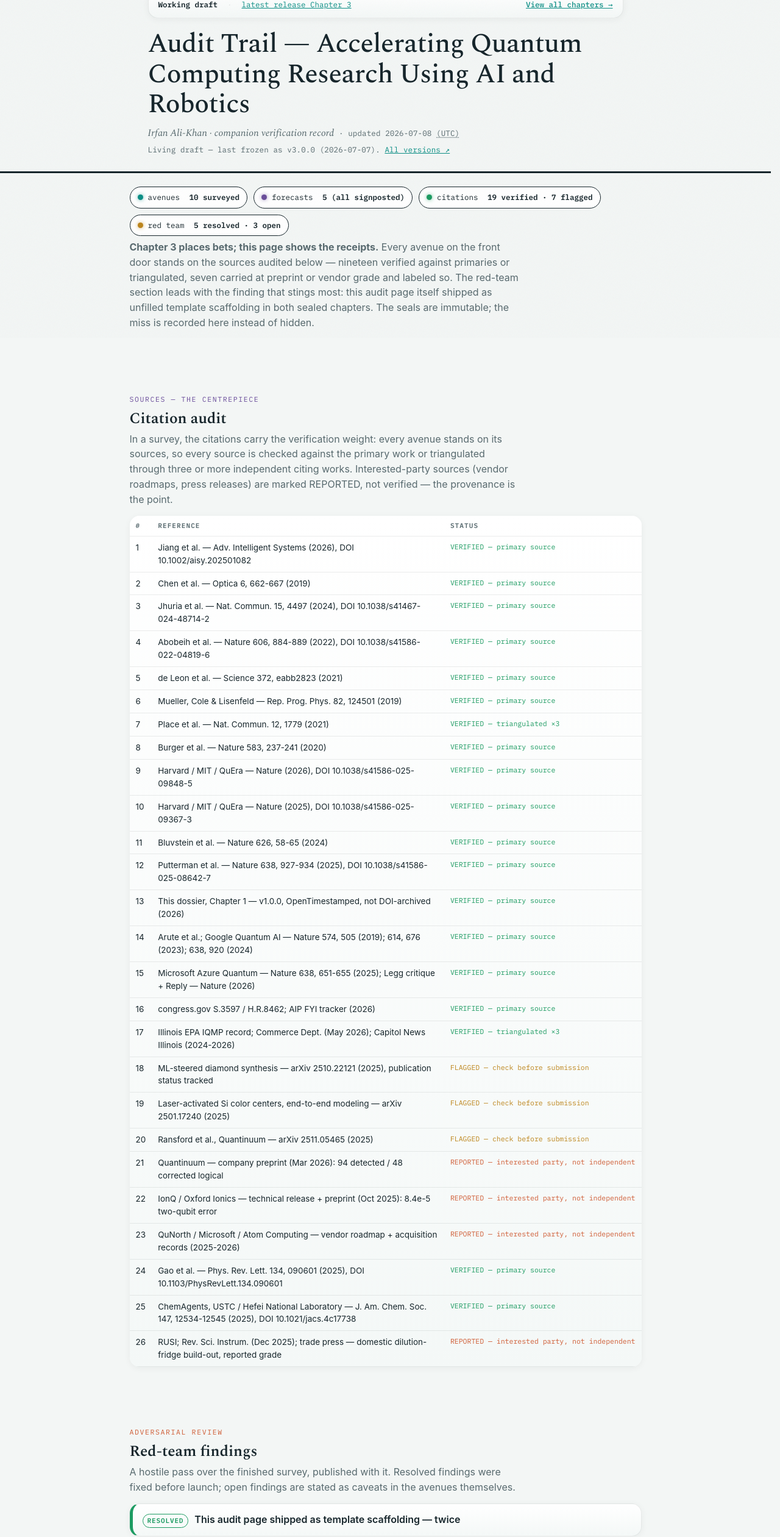
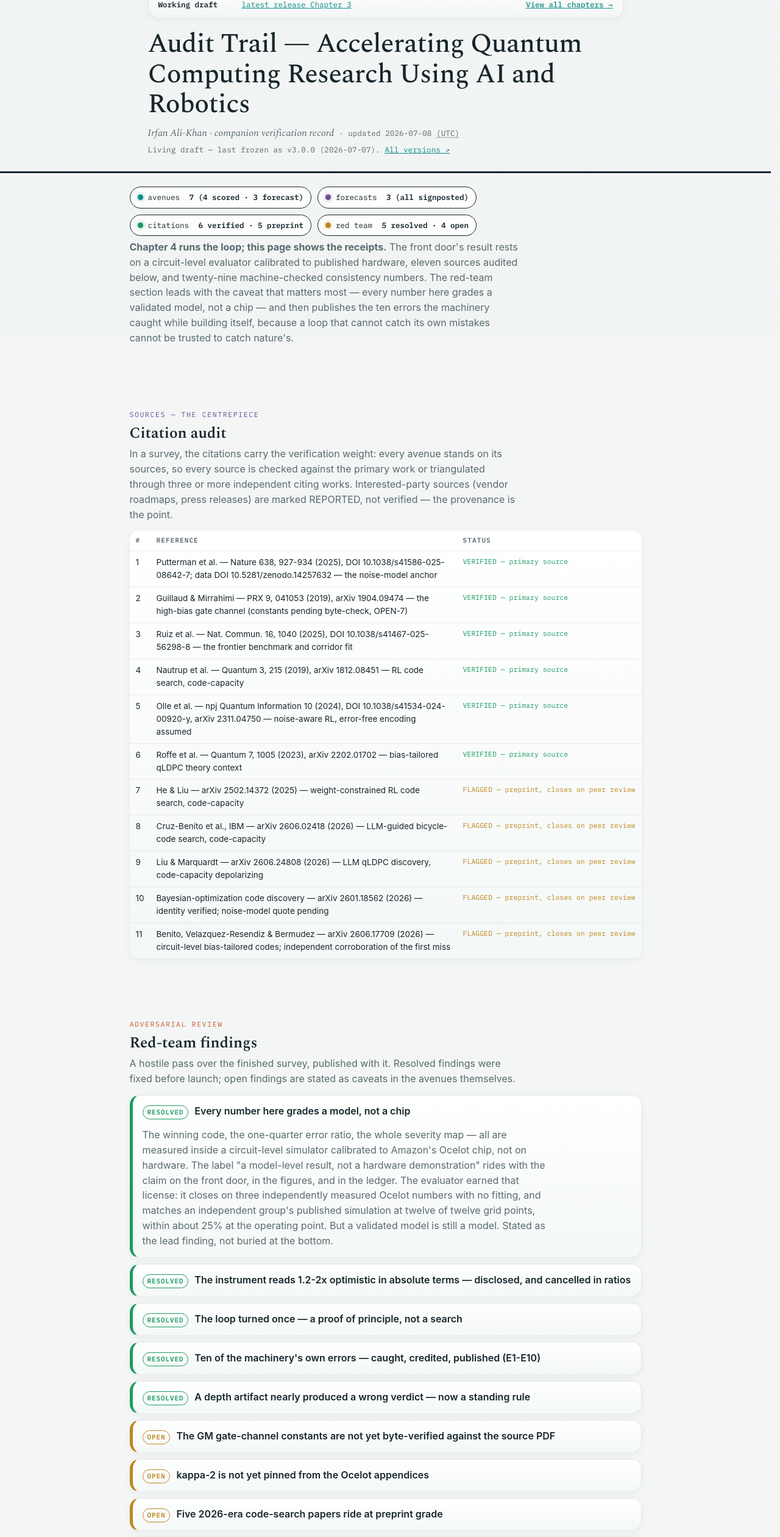
Before and after one commit to m4gr4th34/dossier-QC-Accelerate-002, a website: page dossier.html in a window 1280 px wide. Shown: the part 246-2767 px from the top of the page at 61% size. Drawn offline with nearby package versions, Linux system fonts and the light colour scheme.

Commit message:
content: Ch4 audit trail -- rewrite dossier.html from Ch3 to Ch4 receipts (11-source citation audit; red-team led by model-vs-hardware caveat, E1-E10 ledger, depth-artifact catch, open items; pipeline DOI line); +10 claim-ledger rows C20-C29

```diff
--- a/dossier.html
+++ b/dossier.html
@@ -407,13 +407,13 @@
 </header>
 <div class="wrap">
   <div class="statusbar">
-    <span class="chip"><span class="dot t"></span>avenues&nbsp;<b>10 surveyed</b></span>
-    <span class="chip"><span class="dot v"></span>forecasts&nbsp;<b>5 (all signposted)</b></span>
-    <span class="chip"><span class="dot g"></span>citations&nbsp;<b>19 verified · 7 flagged</b></span>
-    <span class="chip"><span class="dot o"></span>red team&nbsp;<b>5 resolved · 3 open</b></span>
+    <span class="chip"><span class="dot t"></span>avenues&nbsp;<b>7 (4 scored · 3 forecast)</b></span>
+    <span class="chip"><span class="dot v"></span>forecasts&nbsp;<b>3 (all signposted)</b></span>
+    <span class="chip"><span class="dot g"></span>citations&nbsp;<b>6 verified · 5 preprint</b></span>
+    <span class="chip"><span class="dot o"></span>red team&nbsp;<b>5 resolved · 4 open</b></span>
   </div>
 
-<p class="lede"><b>Chapter 3 places bets; this page shows the receipts.</b> Every avenue on the front door stands on the sources audited below — nineteen verified against primaries or triangulated, seven carried at preprint or vendor grade and labeled so. The red-team section leads with the finding that stings most: this audit page itself shipped as unfilled template scaffolding in both sealed chapters. The seals are immutable; the miss is recorded here instead of hidden.</p>
+<p class="lede"><b>Chapter 4 runs the loop; this page shows the receipts.</b> The front door's result rests on a circuit-level evaluator calibrated to published hardware, eleven sources audited below, and twenty-nine machine-checked consistency numbers. The red-team section leads with the caveat that matters most — every number here grades a validated model, not a chip — and then publishes the ten errors the machinery caught while building itself, because a loop that cannot catch its own mistakes cannot be trusted to catch nature's.</p>
 
 <!-- ============================================================
      SURVEY-shaped audit trail. For a survey the citation audit is
@@ -437,44 +437,49 @@
   <h2>Red-team findings</h2>
   <p class="lede">A hostile pass over the finished survey, published with it. Resolved findings were fixed before launch; open findings are stated as caveats in the avenues themselves.</p>
 
-  <details class="finding resolved">
-    <summary><span class="tag res">RESOLVED</span>This audit page shipped as template scaffolding — twice</summary>
-    <div class="body">The sealed v1.0.0 and v2.0.0 audit trails carry literal placeholder count chips, the template's example findings, and placeholder citation rows. The honesty gate never fired because those strings are not sentinel tokens — a gate gap now flagged upstream to the template. The seals are immutable and stay as they are; this working draft is the first edition whose audit trail is real, and the miss is published here as the lead finding. Armor, not embarrassment.</div>
+  <details class="finding resolved" open>
+    <summary><span class="tag res">RESOLVED</span>Every number here grades a model, not a chip</summary>
+    <div class="body">The winning code, the one-quarter error ratio, the whole severity map — all are measured inside a circuit-level simulator calibrated to Amazon's Ocelot chip, not on hardware. The label "a model-level result, not a hardware demonstration" rides with the claim on the front door, in the figures, and in the ledger. The evaluator earned that license: it closes on three independently measured Ocelot numbers with no fitting, and matches an independent group's published simulation at twelve of twelve grid points, within about 25% at the operating point. But a validated model is still a model. Stated as the lead finding, not buried at the bottom.</div>
   </details>
 
   <details class="finding resolved">
-    <summary><span class="tag res">RESOLVED</span>Catches from the first two cycles, recorded here for the first time</summary>
-    <div class="body">Because this page was scaffolding, earlier catches were never published on it. For the record: eq. 1's exponent (the coherent-state overlap is e^(-2n-bar), not the squared form) was caught at review before the Chapter 1 seal; a jq default-operator bug that silently swallowed a boolean false in the freeze workflow was found here and fixed upstream (template 8090ff5); the frozen-page DOI chip was clobbering an honest "not DOI-archived" with a generic fallback, caught by the author and fixed upstream (template 6cfdf37); and the v2.0.0 release title leaked verbatim into the lineage title, corrected in-place. The gates caught the authors as often as the sources.</div>
+    <summary><span class="tag res">RESOLVED</span>The instrument reads 1.2-2x optimistic in absolute terms — disclosed, and cancelled in ratios</summary>
+    <div class="body">Against the same independent published fit, the evaluator sits 1.2-2x low on absolute logical error. Every quantitative conclusion in the chapter is therefore a same-instrument ratio, where the shared optimism cancels; absolute numbers are labeled as such. The tilt is disclosed on the front door and here rather than smoothed away.</div>
   </details>
 
   <details class="finding resolved">
-    <summary><span class="tag res">RESOLVED</span>Recon corrected the working evidence bank before claims were carded</summary>
-    <div class="body">Two precision errors were caught between note-taking and carding: the neutral-atom 96-logical result was dated by its announcement (Nov 2025) rather than its Nature publication (Jan 2026), and the trapped-ion "94/48" pair was being read as two corrected counts when it is 94 error-DETECTED versus 48 error-CORRECTED — a distinction trade press blurs and this chapter states explicitly. Both fixed before the cards were written.</div>
+    <summary><span class="tag res">RESOLVED</span>The loop turned once — a proof of principle, not a search</summary>
+    <div class="body">This chapter ran a single propose-refute-repair pass over a small, hand-seeded candidate bank: the scoring is automated, the proposals were human/LLM-guided. It shows the loop closes and yields a checkable result; it does not exhaust the code space or claim optimality. Framed as a proof of principle in the chapter's first section, with an automated many-generation search named as the next chapter's work — so the reach of the claim matches what was actually run.</div>
   </details>
 
   <details class="finding resolved">
-    <summary><span class="tag res">RESOLVED</span>A figure's "cited" tags outran the chapter's own citations — caught pre-commit</summary>
-    <div class="body">Fig 2's Hefei cells rested on three sources (the Zuchongzhi PRL line, the ChemAgents robotic chemist, the cryo supply chain) that were cited only in sealed Chapter 2 — so the cell tag "cited" would have been untrue within this chapter, against the readable-in-full rule. The executor caught it at the diff gate, before the commit; the fix cites all three fresh in this chapter's cards, audit table, and ledger. The review points up as well as down.</div>
+    <summary><span class="tag res">RESOLVED</span>Ten of the machinery's own errors — caught, credited, published (E1-E10)</summary>
+    <div class="body">E1 a phantom build environment; E2 reading the published logical error as a sum when the paper defines it as an average; E3 an amplitude-pinned fit biased about 2x low; E4 a corridor observable taken before the n-th root; E5 a fetch-summarizer's wrong arithmetic on a quoted formula; E6 an evaluator that tracked only one of several logical observables; E7 an imprecise pre-run preview sentence; E8 a cross-depth comparison flattered by boundary effects (below); E9 a one-character drift in a handoff, caught by a byte guard; E10 a straight apostrophe that broke a figure caption's JSON on the first bake. Each was caught by the discipline built for exactly that failure, each is credited to its catcher in the expedition notebook. The errors are half the value.</div>
   </details>
 
   <details class="finding resolved">
-    <summary><span class="tag res">RESOLVED</span>The chapter’s red team ran — two transcription-grade catches, both the author’s</summary>
-    <div class="body">A hostile pass swept every percentage, date, and headline literal across prose, cards, ledger, and both figures — consistent throughout — and audited the six cite cards restated from the sealed record against the sealed bytes. Two catches, both introduced in restatement: the incumbent-line card had dropped the 2023 paper’s DOI carried by the sealed, verified identity (restored); and section 04’s nine-billion-dollar figure for the park rode without card or ledger backing (now pinned — Bloomberg, Apr 2025; groundbreaking coverage — and carried in the iqmp card and ledger C13). The mechanical checker also produced one false positive of its own (hunting digits where the prose spells numbers out), recorded here so the tooling’s limits stay on the page too.</div>
+    <summary><span class="tag res">RESOLVED</span>A depth artifact nearly produced a wrong verdict — now a standing rule</summary>
+    <div class="body">An early cross-code comparison put a sixteen-round candidate against an eight-round comparator. Boundary effects flatter shorter runs (measured: repetition-7 at 16 rounds vs 8 rounds = 1.23), which would have inflated the win. Caught, diagnosed, and closed by re-running depth-matched — and promoted to a standing rule: every cross-code comparison in this chapter runs both codes at matched depth on the same instrument. The verdict that survived is the depth-matched one.</div>
   </details>
 
   <details class="finding">
-    <summary><span class="tag open">OPEN</span>Six sources ride at preprint or vendor grade, tracked by name</summary>
-    <div class="body">The ML-synthesis result (arXiv 2510.22121), the silicon-modeling counterweight (arXiv 2501.17240), and the Helios system paper (arXiv 2511.05465) are preprints; the iceberg logical-qubit result, the four-nines gate, and the Magne roadmap are company-authored. All six are labeled at their provenance grade on the cards and in the ledger; several entry signposts are keyed precisely to their peer-reviewed publication. Closes as each publishes — or fails to.</div>
+    <summary><span class="tag open">OPEN</span>The GM gate-channel constants are not yet byte-verified against the source PDF</summary>
+    <div class="body">The high-bias gate model uses the CNOT error channel from Guillaud &amp; Mirrahimi (PRX 9, 041053); the numerical constants are carried from the published form but not yet re-derived against the PDF byte-for-byte (OPEN-7). The chapter's comparative conclusions rest on same-instrument ratios and are insensitive to a constant prefactor, but the absolute high-bias numbers would move if a constant is off. Closes on the PDF verification pass.</div>
   </details>
 
   <details class="finding">
-    <summary><span class="tag open">OPEN</span>Nord Quantique's bosonic line is unpinned and therefore absent</summary>
-    <div class="body">The beyond-break-even single-mode claim and the multimode GKP work are known to the author only through secondaries. Rather than card them at a grade they haven't earned, the bosonic card carries Ocelot alone until a primary is pinned. Deliberate exclusion, not oversight.</div>
+    <summary><span class="tag open">OPEN</span>kappa-2 is not yet pinned from the Ocelot appendices</summary>
+    <div class="body">The high-bias operating point uses the theory loss-to-stabilization ratio kappa-1/kappa-2 = 1e-4; the chip's own two-photon stabilization rate has not yet been extracted from the Ocelot supplementary material (OPEN-1). The operating point is labeled as the search target, not a measured chip value — stated, not hidden.</div>
   </details>
 
   <details class="finding">
-    <summary><span class="tag open">OPEN</span>The private-funding figure stays out of the chapter</summary>
-    <div class="body">A widely repeated ~$4B raised across 1-3Q 2025 for quantum companies remains unpinned to a checkable source and is deliberately absent from prose, cards, and ledger. Enters only when pinned.</div>
+    <summary><span class="tag open">OPEN</span>Five 2026-era code-search papers ride at preprint grade</summary>
+    <div class="body">He &amp; Liu, the IBM LLM-guided search, Liu &amp; Marquardt, the Bayesian-optimization search, and Benito et al. are arXiv preprints, flagged in the citation table. They establish the prior-art landscape — that published AI code search grades at code capacity — rather than carrying any load-bearing number here; each closes as it peer-reviews, or fails to.</div>
+  </details>
+
+  <details class="finding">
+    <summary><span class="tag open">OPEN</span>One prior-art noise-model quote is not yet verbatim-confirmed</summary>
+    <div class="body">The Bayesian-optimization paper's noise-model statement is summarized, not yet quoted verbatim from the source; its cite card carries this as open. The seam claim it supports — that AI search and honest circuit-level grading had not previously met — is triangulated across the other four preprints and the one circuit-level counterexample (Benito et al.), not resting on this one source alone.</div>
   </details>
 </section>
 
@@ -489,7 +494,7 @@
     <li><b>Mechanical verification</b><span>Consistency checks recomputed by script; every citation checked. Fail = fix the paper, never the tolerance.</span></li>
     <li><b>Adversarial review</b><span>Fresh AI sessions briefed as hostile referees. Findings published RESOLVED or OPEN.</span></li>
     <li><b>Human review</b><span>Consistency and reality checks on end results. Per-claim waiver allowed — at exactly one price: the label tells the truth.</span></li>
-    <li><b>Publication</b><span>Repo live → GitHub Pages → OpenTimestamps anchor (auto) → sealed no-DOI by choice: doi_archived false, empty DOI strings, honest absence → community review via issues.</span></li>
+    <li><b>Publication</b><span>Repo live → GitHub Pages → OpenTimestamps anchor (auto) on every release → archival milestones additionally Zenodo-DOI'd (this chapter is the dossier's first) → community review via issues.</span></li>
   </ol>
 </section>
 
@@ -518,37 +523,22 @@
 //               not independently reproduced — provenance, not a pass)
 // ---------------------------------------------------------------
 const cites = [
-  ["jiang", "Jiang et al. — Adv. Intelligent Systems (2026), DOI 10.1002/aisy.202501082", "V"],
-  ["laserwrite", "Chen et al. — Optica 6, 662-667 (2019)", "V"],
-  ["jhuria", "Jhuria et al. — Nat. Commun. 15, 4497 (2024), DOI 10.1038/s41467-024-48714-2", "V"],
-  ["abobeih", "Abobeih et al. — Nature 606, 884-889 (2022), DOI 10.1038/s41586-022-04819-6", "V"],
-  ["deleon", "de Leon et al. — Science 372, eabb2823 (2021)", "V"],
-  ["tls", "Mueller, Cole & Lisenfeld — Rep. Prog. Phys. 82, 124501 (2019)", "V"],
-  ["place", "Place et al. — Nat. Commun. 12, 1779 (2021)", "T"],
-  ["burger", "Burger et al. — Nature 583, 237-241 (2020)", "V"],
-  ["queraqldpc", "Harvard / MIT / QuEra — Nature (2026), DOI 10.1038/s41586-025-09848-5", "V"],
-  ["queramsd", "Harvard / MIT / QuEra — Nature (2025), DOI 10.1038/s41586-025-09367-3", "V"],
-  ["bluvstein", "Bluvstein et al. — Nature 626, 58-65 (2024)", "V"],
-  ["ocelot", "Putterman et al. — Nature 638, 927-934 (2025), DOI 10.1038/s41586-025-08642-7", "V"],
-  ["ch1v1", "This dossier, Chapter 1 — v1.0.0, OpenTimestamped, not DOI-archived (2026)", "V"],
-  ["google", "Arute et al.; Google Quantum AI — Nature 574, 505 (2019); 614, 676 (2023); 638, 920 (2024)", "V"],
-  ["majorana", "Microsoft Azure Quantum — Nature 638, 651-655 (2025); Legg critique + Reply — Nature (2026)", "V"],
-  ["nqi", "congress.gov S.3597 / H.R.8462; AIP FYI tracker (2026)", "V"],
-  ["iqmp", "Illinois EPA IQMP record; Commerce Dept. (May 2026); Capitol News Illinois (2024-2026)", "T"],
-  ["mldiamond", "ML-steered diamond synthesis — arXiv 2510.22121 (2025), publication status tracked", "F"],
-  ["siliconmodel", "Laser-activated Si color centers, end-to-end modeling — arXiv 2501.17240 (2025)", "F"],
-  ["helios", "Ransford et al., Quantinuum — arXiv 2511.05465 (2025)", "F"],
-  ["iceberg", "Quantinuum — company preprint (Mar 2026): 94 detected / 48 corrected logical", "R"],
-  ["ionq99", "IonQ / Oxford Ionics — technical release + preprint (Oct 2025): 8.4e-5 two-qubit error", "R"],
-  ["magne", "QuNorth / Microsoft / Atom Computing — vendor roadmap + acquisition records (2025-2026)", "R"],
-  ["zuchongzhi", "Gao et al. — Phys. Rev. Lett. 134, 090601 (2025), DOI 10.1103/PhysRevLett.134.090601", "V"],
-  ["chemagents", "ChemAgents, USTC / Hefei National Laboratory — J. Am. Chem. Soc. 147, 12534-12545 (2025), DOI 10.1021/jacs.4c17738", "V"],
-  ["supplychain", "RUSI; Rev. Sci. Instrum. (Dec 2025); trade press — domestic dilution-fridge build-out, reported grade", "R"],
+  ["ocelot", "Putterman et al. — Nature 638, 927-934 (2025), DOI 10.1038/s41586-025-08642-7; data DOI 10.5281/zenodo.14257632 — the noise-model anchor", "V"],
+  ["gm2019", "Guillaud & Mirrahimi — PRX 9, 041053 (2019), arXiv 1904.09474 — the high-bias gate channel (constants pending byte-check, OPEN-7)", "V"],
+  ["ruiz", "Ruiz et al. — Nat. Commun. 16, 1040 (2025), DOI 10.1038/s41467-025-56298-8 — the frontier benchmark and corridor fit", "V"],
+  ["nautrup", "Nautrup et al. — Quantum 3, 215 (2019), arXiv 1812.08451 — RL code search, code-capacity", "V"],
+  ["olle", "Olle et al. — npj Quantum Information 10 (2024), DOI 10.1038/s41534-024-00920-y, arXiv 2311.04750 — noise-aware RL, error-free encoding assumed", "V"],
+  ["roffe", "Roffe et al. — Quantum 7, 1005 (2023), arXiv 2202.01702 — bias-tailored qLDPC theory context", "V"],
+  ["heliu", "He & Liu — arXiv 2502.14372 (2025) — weight-constrained RL code search, code-capacity", "F"],
+  ["ibmllm", "Cruz-Benito et al., IBM — arXiv 2606.02418 (2026) — LLM-guided bicycle-code search, code-capacity", "F"],
+  ["liumarq", "Liu & Marquardt — arXiv 2606.24808 (2026) — LLM qLDPC discovery, code-capacity depolarizing", "F"],
+  ["bayesopt", "Bayesian-optimization code discovery — arXiv 2601.18562 (2026) — identity verified; noise-model quote pending", "F"],
+  ["benito", "Benito, Velazquez-Resendiz & Bermudez — arXiv 2606.17709 (2026) — circuit-level bias-tailored codes; independent corroboration of the first miss", "F"],
 ];
 const lab = {
   V: ["VERIFIED — primary source", "v"],
   T: ["VERIFIED — triangulated \u00d73", "v"],
-  F: ["FLAGGED — check before submission", "fl"],
+  F: ["FLAGGED — preprint, closes on peer review", "fl"],
   R: ["REPORTED — interested party, not independent", "rp"]
 };
 document.getElementById('cites').innerHTML = cites.map((c, i) =>
```
Also changed, not shown: claim_ledger.csv (+10 -0 lines), editions/dossier.source.html (+40 -50 lines).
